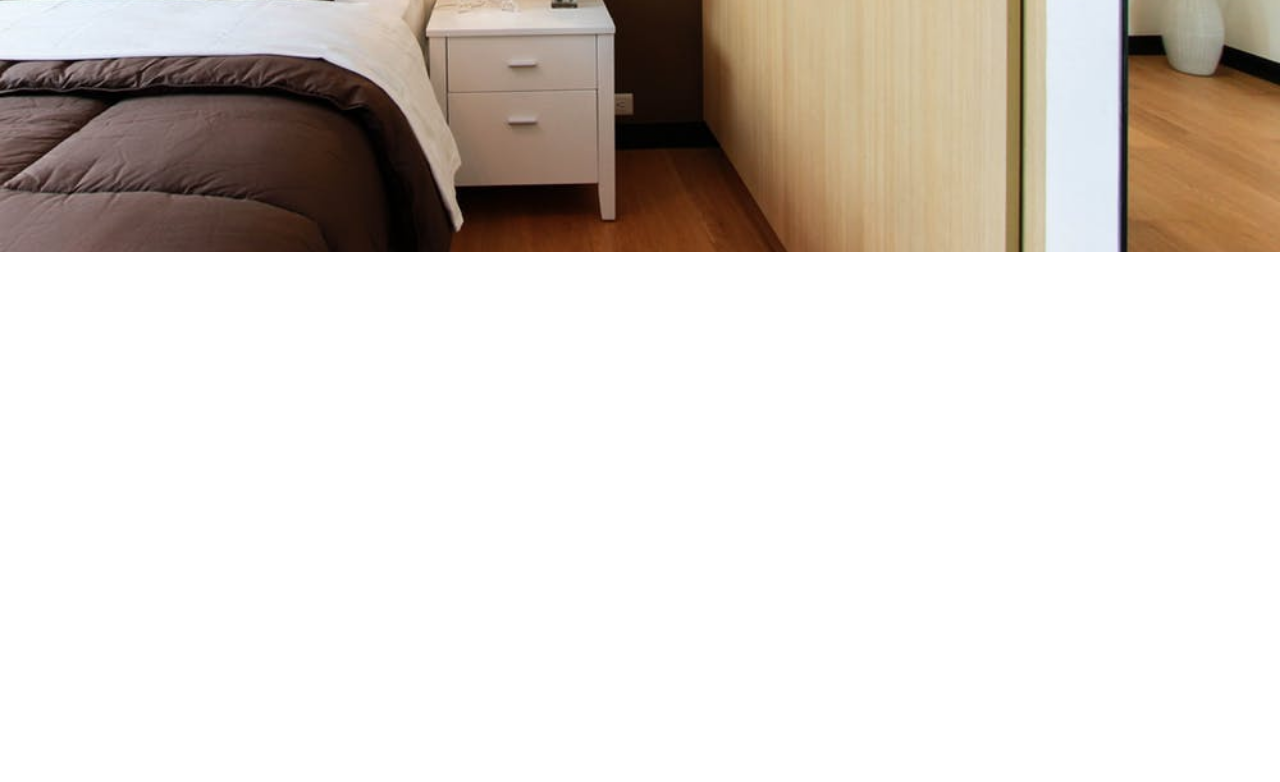
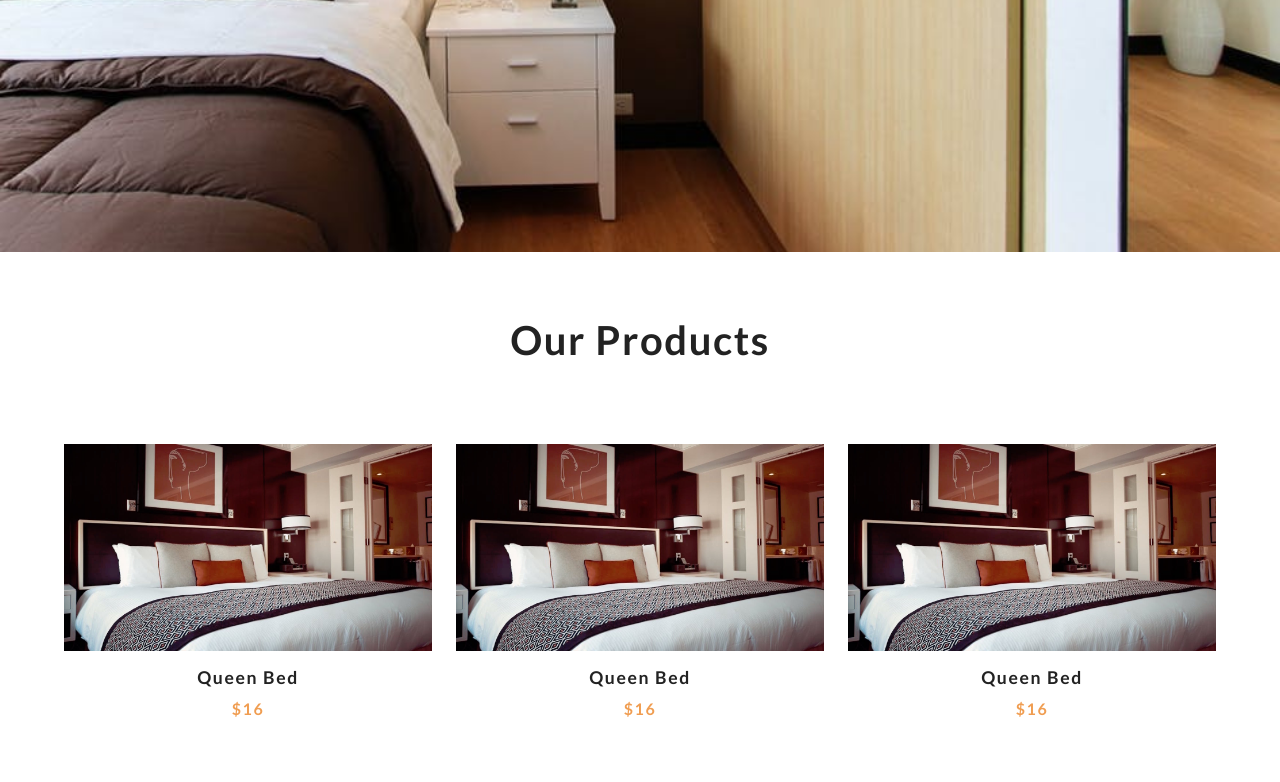
Before and after one commit to js-tut/js-comfy-house, a plain HTML site: page index.html in a window 1280 px wide. Shown: the part 548-1330 px from the top of the page. Before the commit the page ends 800 px from the top, so only its background shows below. Drawn offline with Linux system fonts and the light colour scheme.

Commit message:
Products Section

```diff
--- a/index.html
+++ b/index.html
@@ -41,6 +41,66 @@
       </div>
     </header>
     <!-- end of hero  -->
+    <!-- products -->
+    <section class="products">
+      <div class="section-title">
+        <h2>our products</h2>
+      </div>
+      <div class="products-center">
+        <!-- single product -->
+        <article class="product">
+          <div class="img-container">
+            <img
+              src="./images/product-1.jpeg"
+              alt="product"
+              class="product-img"
+            />
+            <button class="bag-btn" data-id="1">
+              <i class="fas fa-shopping-cart"></i>
+              add to bag
+            </button>
+          </div>
+          <h3>queen bed</h3>
+          <h4>$16</h4>
+        </article>
+        <!--end of single product -->
+        <!-- single product -->
+        <article class="product">
+          <div class="img-container">
+            <img
+              src="./images/product-1.jpeg"
+              alt="product"
+              class="product-img"
+            />
+            <button class="bag-btn" data-id="1">
+              <i class="fas fa-shopping-cart"></i>
+              add to bag
+            </button>
+          </div>
+          <h3>queen bed</h3>
+          <h4>$16</h4>
+        </article>
+        <!--end of single product -->
+        <!-- single product -->
+        <article class="product">
+          <div class="img-container">
+            <img
+              src="./images/product-1.jpeg"
+              alt="product"
+              class="product-img"
+            />
+            <button class="bag-btn" data-id="1">
+              <i class="fas fa-shopping-cart"></i>
+              add to bag
+            </button>
+          </div>
+          <h3>queen bed</h3>
+          <h4>$16</h4>
+        </article>
+        <!--end of single product -->
+      </div>
+    </section>
+    <!--end of products -->
     <script src="app.js"></script>
   </body>
 </html>
--- a/styles.css
+++ b/styles.css
@@ -91,3 +91,77 @@ body {
   color: var(--primaryColor);
 }
 /* --------------- End of Hero ---------------- */
+/* --------------- Products ---------------- */
+.products {
+  padding: 4rem 0;
+}
+.section-title h2 {
+  text-align: center;
+  font-size: 2.5rem;
+  margin-bottom: 5rem;
+  text-transform: capitalize;
+  letter-spacing: var(--mainSpacing);
+}
+.products-center {
+  width: 90vw;
+  margin: 0 auto;
+  max-width: 1170px;
+  display: grid;
+  grid-template-columns: repeat(auto-fit, minmax(260px, 1fr));
+  /* grid-template-columns: 1fr 1fr 1fr 1fr; */
+  /* grid-template-columns: repeat(4, 1fr); */
+  grid-column-gap: 1.5rem;
+  grid-row-gap: 2rem;
+}
+.img-container {
+  position: relative;
+  overflow: hidden;
+}
+.bag-btn {
+  position: absolute;
+  top: 70%;
+  right: 0;
+  background: var(--primaryColor);
+  border: none;
+  text-transform: uppercase;
+  padding: 0.5rem 0.75rem;
+  letter-spacing: var(--mainSpacing);
+  font-weight: bold;
+  transition: var(--mainTransition);
+  transform: translateX(101%);
+  cursor: pointer;
+}
+.bag-btn:hover {
+  color: var(--mainWhite);
+}
+.fa-shopping-cart {
+  margin-right: 0.5rem;
+}
+.img-container:hover .bag-btn {
+  transform: translateX(0);
+}
+.product-img {
+  display: block;
+  width: 100%;
+  min-height: 12rem;
+  transition: var(--mainTransition);
+}
+.img-container:hover .product-img {
+  opacity: 0.5;
+}
+
+.product h3 {
+  text-transform: capitalize;
+  font-size: 1.1rem;
+  margin-top: 1rem;
+  letter-spacing: var(--mainSpacing);
+  text-align: center;
+}
+
+.product h4 {
+  margin-top: 0.7rem;
+  letter-spacing: var(--mainSpacing);
+  color: var(--primaryColor);
+  text-align: center;
+}
+/* --------------- End of Products ---------------- */
```
Also changed, not shown: main.css (+0 -72 lines).
